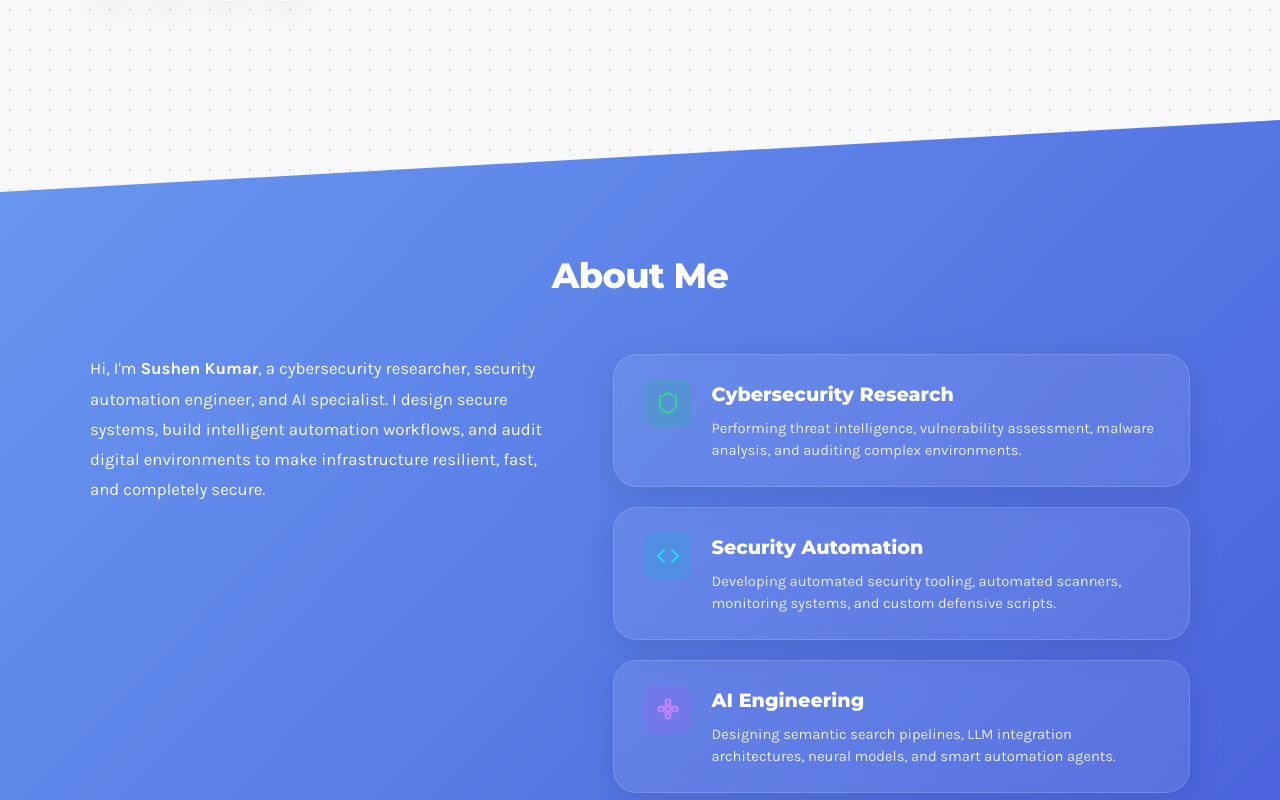
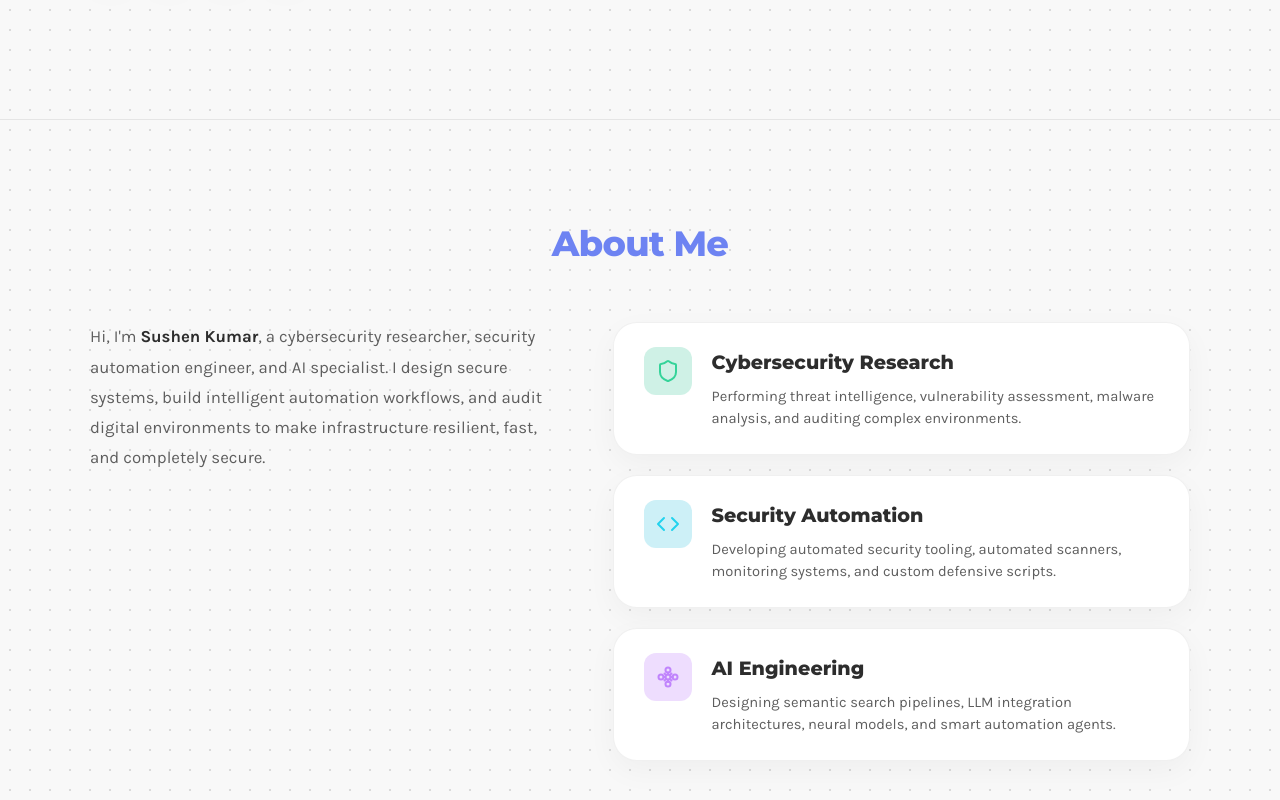
Before and after one commit to alive-xd/PortFolio, a Next.js app: page / in a window 1280 px wide. Shown: the part 680-1480 px from the top of the page. Built offline with nearby package versions, Linux system fonts and the light colour scheme.

Commit message:
Finalize recruiter visual redesign and unify theme variables

```diff
--- a/app/globals.css
+++ b/app/globals.css
@@ -982,84 +982,15 @@ ul[role="list"] {
   to { opacity: 1; transform: translateY(0); }
 }
 
-/* ── 7. SLANTED SECTIONS (ABOUT & OTHERS) ────────── */
-.about-section,
-.blue-slanted-section {
+/* ── 7. SECTION DIVIDERS & DIVISIONS ──────────────── */
+.section {
+  padding: 6rem 0;
   position: relative;
-  overflow: hidden;
-  padding: 8rem 0;
-  background: transparent !important;
-  border: none !important;
-}
-
-.about-section .skew-bg,
-.blue-slanted-section .skew-bg {
-  position: absolute;
-  top: 0;
-  left: 0;
-  width: 100%;
-  height: 100%;
-  background: var(--blue-gradient);
-  clip-path: polygon(0 4.5rem, 100% 0, 100% calc(100% - 4.5rem), 0 100%);
-  z-index: 1;
-}
-
-.certs-section .skew-bg {
-  background: var(--cert-gradient) !important;
-}
-
-.contact-section .skew-bg {
-  background: var(--contact-gradient) !important;
-}
-
-.about-section .container,
-.blue-slanted-section .container {
-  position: relative;
-  z-index: 2;
-}
-
-/* Redefine variables inside slanted blue sections to force white/glass styles */
-.blue-slanted-section {
-  --bg: transparent;
-  --text-primary: #ffffff;
-  --text-secondary: rgba(255, 255, 255, 0.75);
-  --text-muted: rgba(255, 255, 255, 0.6);
-  --card-bg: rgba(255, 255, 255, 0.18);
-  --card-border: rgba(255, 255, 255, 0.25);
-  --card-shadow: 0 8px 32px rgba(0, 0, 0, 0.12);
-  --border: rgba(255, 255, 255, 0.25);
-  --title-color: #ffffff;
-}
-
-/* Glassmorphism for cert cards in blue section */
-.blue-slanted-section .cert-card {
-  backdrop-filter: blur(10px);
-  -webkit-backdrop-filter: blur(10px);
-  transition: transform 0.3s ease, border-color 0.3s ease, box-shadow 0.3s ease, background-color 0.3s ease;
-}
-
-.blue-slanted-section .cert-card:hover {
-  background-color: rgba(255, 255, 255, 0.26);
-  border-color: rgba(255, 255, 255, 0.35);
-  box-shadow: 0 12px 40px rgba(0, 0, 0, 0.25);
-}
-
-.blue-slanted-section .cert-dates,
-.blue-slanted-section .cert-id {
-  color: rgba(255, 255, 255, 0.65);
-}
-
-/* High contrast primary buttons on blue background */
-.blue-slanted-section .btn-primary {
-  background-color: #ffffff !important;
-  color: var(--accent) !important;
-  border-color: #ffffff !important;
-}
-
-.blue-slanted-section .btn-primary:hover {
-  background-color: rgba(255, 255, 255, 0.9) !important;
-  color: var(--accent-hover) !important;
-  box-shadow: 0 4px 15px rgba(255, 255, 255, 0.35) !important;
+  border-bottom: 1px solid var(--border);
+}
+
+.contact-section {
+  border-bottom: none;
 }
 
 
@@ -1075,7 +1006,7 @@ ul[role="list"] {
   flex-direction: column;
   align-items: flex-start;
   text-align: left;
-  color: #fff;
+  color: var(--text-primary);
 }
 
 .photo-wrapper {
@@ -1104,12 +1035,12 @@ ul[role="list"] {
 .about-p-main {
   font-size: 1.05rem;
   line-height: 1.8;
-  color: rgba(255, 255, 255, 0.95);
+  color: var(--text-secondary);
   max-width: 480px;
 }
 
 .about-p-main strong {
-  color: #fff;
+  color: var(--text-primary);
   font-weight: 700;
 }
 
@@ -1121,26 +1052,25 @@ ul[role="list"] {
 }
 
 .strength-card {
-  background: rgba(255, 255, 255, 0.08);
-  border: 1px solid rgba(255, 255, 255, 0.15);
+  background: var(--card-bg);
+  border: 1px solid var(--card-border);
   border-radius: var(--radius-lg);
   padding: 24px 30px;
-  box-shadow: 0 8px 32px rgba(0, 0, 0, 0.1);
+  box-shadow: var(--card-shadow);
   backdrop-filter: blur(8px);
   -webkit-backdrop-filter: blur(8px);
   display: flex;
   gap: 20px;
   align-items: flex-start;
   transition: all 0.3s ease;
-  color: #fff;
+  color: var(--text-primary);
   text-align: left;
 }
 
 .strength-card:hover {
   transform: translateX(8px);
-  background: rgba(255, 255, 255, 0.12);
-  border-color: rgba(255, 255, 255, 0.3);
-  box-shadow: 0 12px 40px rgba(0, 0, 0, 0.15);
+  border-color: var(--accent);
+  box-shadow: var(--card-shadow);
 }
 
 .strength-icon {
@@ -1173,13 +1103,13 @@ ul[role="list"] {
   font-size: 1.2rem;
   font-weight: 800;
   margin-bottom: 8px;
-  color: #ffffff;
+  color: var(--text-primary);
 }
 
 .strength-desc {
   font-size: 0.92rem;
   line-height: 1.5;
-  color: rgba(255, 255, 255, 0.85);
+  color: var(--text-secondary);
 }
 
 .white-title {
--- a/components/About.tsx
+++ b/components/About.tsx
@@ -32,9 +32,8 @@ export const About: React.FC = () => {
 
   return (
     <section id="about" className="section about-section">
-      <div className="skew-bg"></div>
       <div className="container reveal">
-        <h2 className="section-title-centered white-title">About Me</h2>
+        <h2 className="section-title-centered">About Me</h2>
         <div className="about-layout-grid">
           <div className="about-left-side">
             <p className="about-p-main">
--- a/components/Certifications.tsx
+++ b/components/Certifications.tsx
@@ -61,10 +61,9 @@ export const Certifications: React.FC = () => {
   ];
 
   return (
-    <section id="certs" className="section certs-section blue-slanted-section">
-      <div className="skew-bg"></div>
+    <section id="certs" className="section certs-section">
       <div className="container">
-        <h2 className="section-title-centered white-title reveal">Certifications</h2>
+        <h2 className="section-title-centered reveal">Certifications</h2>
 
         <div className="certs-timeline-container">
           <div className="certs-timeline-line"></div>
--- a/components/Contact.tsx
+++ b/components/Contact.tsx
@@ -51,10 +51,9 @@ export const Contact: React.FC = () => {
   ];
 
   return (
-    <section id="contact" className="section contact-section blue-slanted-section">
-      <div className="skew-bg"></div>
+    <section id="contact" className="section contact-section">
       <div className="container">
-        <h2 className="section-title-centered white-title reveal">Contact Me</h2>
+        <h2 className="section-title-centered reveal">Contact Me</h2>
 
         <p className="contact-subtitle reveal">
           Whether you want to audit your systems, automate workflows, or kick off a new project — connect with me on any platform.
@@ -88,7 +87,7 @@ export const Contact: React.FC = () => {
           text-align: center;
           max-width: 600px;
           margin: -10px auto 40px auto;
-          color: rgba(255, 255, 255, 0.85);
+          color: var(--text-secondary);
           font-size: 1.05rem;
           line-height: 1.6;
         }
@@ -100,8 +99,8 @@ export const Contact: React.FC = () => {
         }
 
         .contact-box-card {
-          background: rgba(255, 255, 255, 0.18);
-          border: 1px solid rgba(255, 255, 255, 0.25);
+          background: var(--card-bg);
+          border: 1px solid var(--card-border);
           border-radius: var(--radius-lg);
           padding: 30px 24px;
           text-align: center;
@@ -110,7 +109,7 @@ export const Contact: React.FC = () => {
           align-items: center;
           justify-content: space-between;
           min-height: 220px;
-          box-shadow: 0 8px 32px rgba(0, 0, 0, 0.12);
+          box-shadow: var(--card-shadow);
           backdrop-filter: blur(10px);
           -webkit-backdrop-filter: blur(10px);
           transition: transform 0.3s ease, border-color 0.3s ease, box-shadow 0.3s ease, background-color 0.3s ease;
@@ -119,21 +118,20 @@ export const Contact: React.FC = () => {
 
         .contact-box-card:hover {
           transform: translateY(-5px);
-          background: rgba(255, 255, 255, 0.26);
-          border-color: rgba(255, 255, 255, 0.35);
-          box-shadow: 0 12px 40px rgba(0, 0, 0, 0.18);
+          border-color: var(--accent);
+          box-shadow: var(--card-shadow);
         }
 
         .contact-box-icon-wrap {
           width: 56px;
           height: 56px;
-          background: rgba(255, 255, 255, 0.18);
+          background: var(--bg);
           border-radius: var(--radius-md);
           display: flex;
           align-items: center;
           justify-content: center;
           transition: background-color 0.3s ease, transform 0.3s ease;
-          border: 1px solid rgba(255, 255, 255, 0.25);
+          border: 1px solid var(--border);
         }
 
         .contact-box-card:hover .contact-box-icon-wrap {
@@ -144,7 +142,7 @@ export const Contact: React.FC = () => {
           font-family: var(--font-sans);
           font-size: 1.25rem;
           font-weight: 700;
-          color: #ffffff;
+          color: var(--text-primary);
           margin-top: 16px;
           margin-bottom: 6px;
         }
@@ -152,7 +150,7 @@ export const Contact: React.FC = () => {
         .contact-box-value {
           font-family: var(--font-mono);
           font-size: 0.82rem;
-          color: rgba(255, 255, 255, 0.7);
+          color: var(--text-secondary);
           margin-bottom: 16px;
           word-break: break-all;
         }
@@ -164,7 +162,7 @@ export const Contact: React.FC = () => {
           font-family: var(--font-sans);
           font-size: 0.88rem;
           font-weight: 700;
-          color: #ffffff;
+          color: var(--text-primary);
           transition: gap 0.2s ease;
         }
 
```
